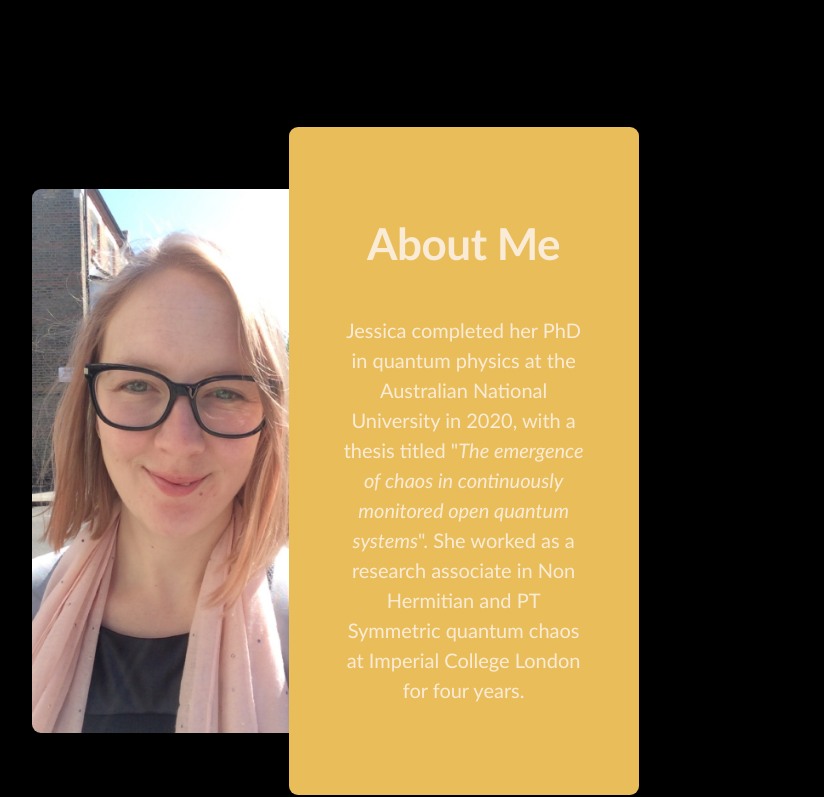
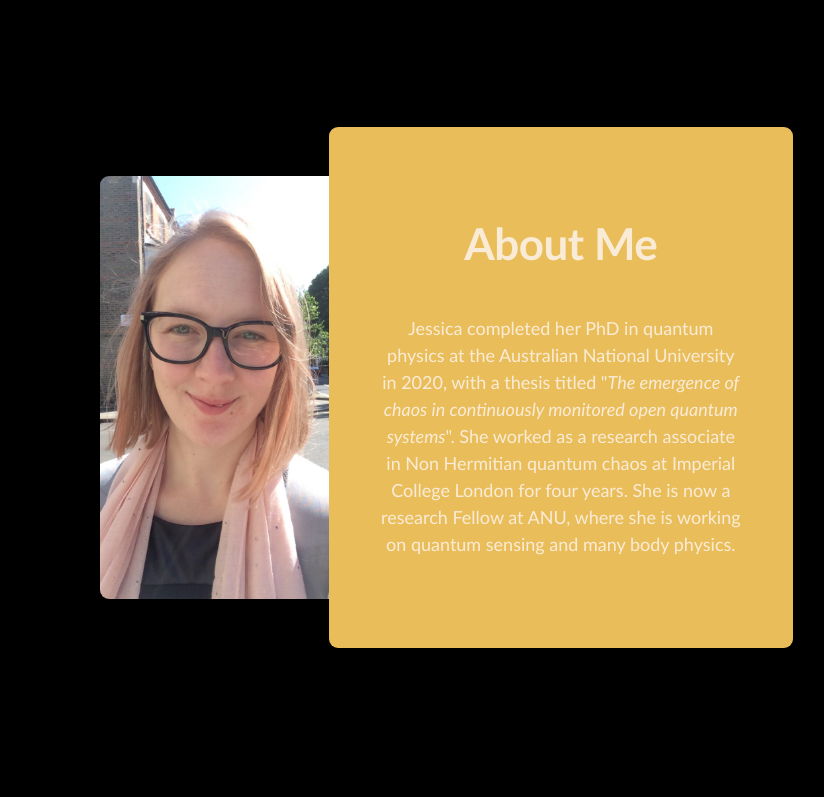
Before and after one commit to JessicaKEastman/jessicakeastman.github.io, a plain HTML site: page index.html in a window 1280 px wide. Shown: the part 1285-2082 px from the top of the page, without its empty margins (415-1239 px from the left). Drawn offline with Linux system fonts and the light colour scheme.

Commit message:
Minor tweaks
removed link to blog archive.
fixed bug that stopped Games hyperlink from connecting to games section.
Altered the bio in about.

```diff
--- a/index.html
+++ b/index.html
@@ -29,7 +29,7 @@
             <li><a class="main-nav-link" href="#blog">Science blog</a></li>
             <li><a class="main-nav-link" href="#Games">Games</a></li>
             <li><a class="main-nav-link" href="#about">About Me</a></li>
-            <li><a class="main-nav-link" href="archivedblog/blog.html">Blog Archive </a> </li>
+            <!-- <li><a class="main-nav-link" href="archivedblog/blog.html">Blog Archive </a> </li> -->
             <!-- <li>
               <a class="main-nav-link nav-cta">Subscribe</a>
             </li> -->
@@ -70,7 +70,7 @@
             <h3 class="heading-tertiary">Science Blog</h3>
             <p>Blog posts on cool science</p>
           </div>
-          <div class="fourth-project" id="games">
+          <div class="fourth-project" id="Games">
             <a href="https://viking-avasarala.itch.io/" target="_blank"><img src="img/ModdedSpaceman.jpg" /></a>
             <h3 class="heading-tertiary">Games</h3>
             <p>My itch.io page with games I've made</p>
@@ -86,7 +86,10 @@
           <div class="text">
             <h2 class="heading-secondary">About Me</h2>
             <p>
-              Jessica completed her PhD in quantum physics at the Australian National University in 2020, with a thesis titled "<em>The emergence of chaos in continuously monitored open quantum systems</em>". She worked as a research associate in Non Hermitian and PT Symmetric quantum chaos at Imperial College London for four years.
+              Jessica completed her PhD in quantum physics at the Australian National University in 2020,
+              with a thesis titled "<em>The emergence of chaos in continuously monitored open quantum systems</em>".
+              She worked as a research associate in Non Hermitian quantum chaos at Imperial College London for four years. She is now a research Fellow at ANU,
+              where she is working on quantum sensing and many body physics.
             </p>
           </div>
         </div>
--- a/style.css
+++ b/style.css
@@ -197,21 +197,21 @@ background-size: cover;
 }
 
 .about img {
-  width: 45%;
+  width: 35%;
   justify-self: end;
   border-radius: 9px;
 }
 
 .about p {
-  font-size: 2.0rem;
+  font-size: 1.8rem;
 }
 
 .text {
-  max-width: 35rem;
+  max-width: 50rem;
 /*  background-color: #e7ac21;*/
   background-color: #e9be5a;
   padding: 9rem 5rem;
-  margin-left: -5rem;
+  margin-left: -1rem;
   border-radius: 9px;
 }
 
```
